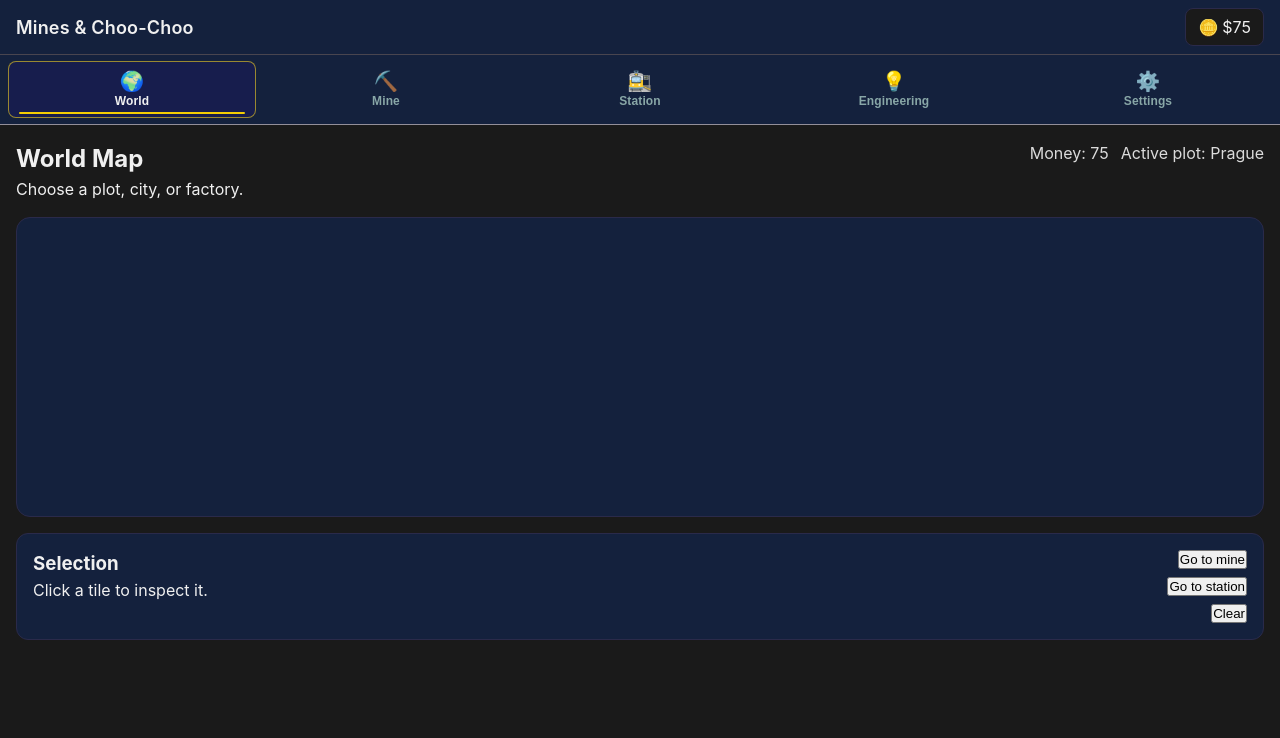
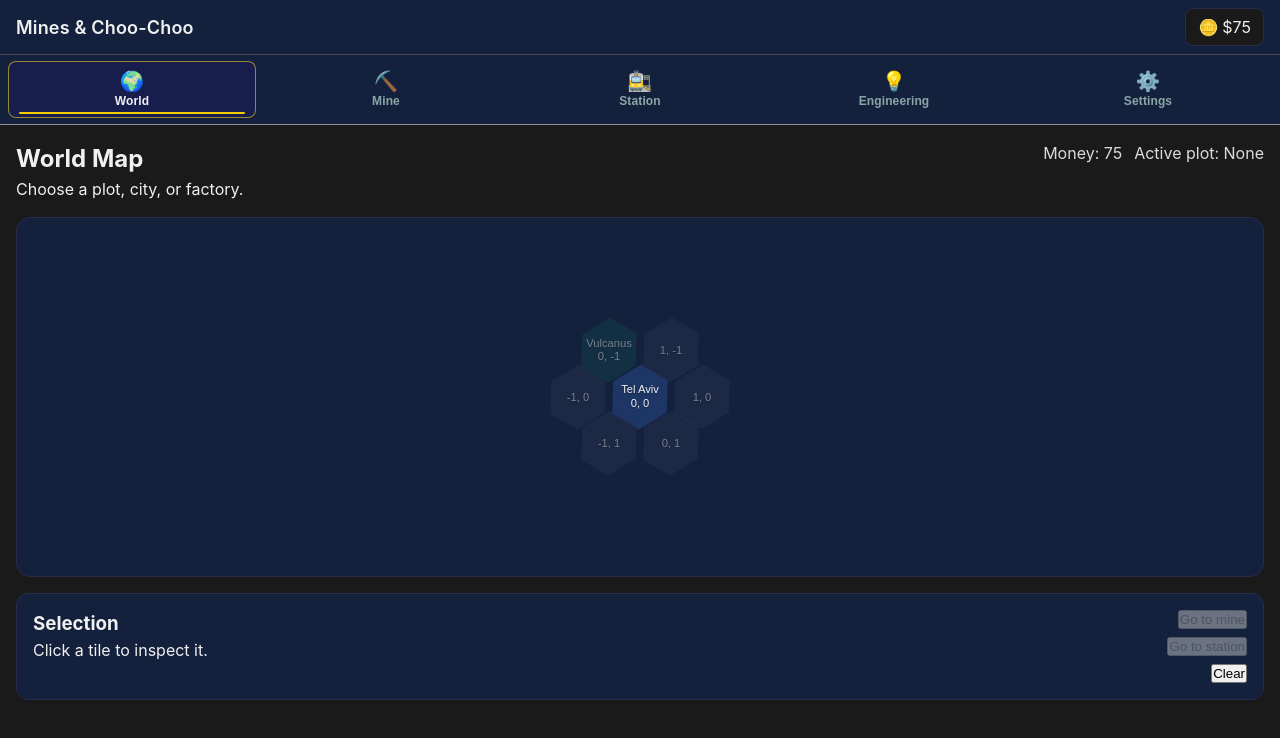
Before and after one commit to SM-26/MCC, a Svelte app: page / in a window 1280 px wide. Shown: the top 738 px of the page. Built offline with nearby package versions, Linux system fonts and the light colour scheme.

Commit message:
worldview good baseline

```diff
--- a/src/components/world/WorldGrid.svelte
+++ b/src/components/world/WorldGrid.svelte
@@ -1,4 +1,4 @@
-<!-- src/views/WorldGrid.svelte -->
+<!-- /src/components/world/WorldGrid.svelte -->
 <script lang="ts">
   import type { WorldCell, WorldCellId } from '../../logic/world/worldTypes';
 
@@ -11,118 +11,133 @@
 
   let { cells, selectedCellId = null, onSelectCell, onSelectPlot }: Props = $props();
 
-  const HEX_W = 72;
-  const HEX_H = 82;
-  const X_STEP = 54;
-  const Y_STEP = 41;
+  const HEX_SIZE = 30;
+  const HEX_W = 62;
+  const HEX_H = 62;
+  const SCALE_X = HEX_W / (Math.sqrt(3) * HEX_SIZE);
+  const SCALE_Y = HEX_H / (2 * HEX_SIZE);
 
-  function cellToXY(cell: WorldCell) {
-    const x = cell.q * X_STEP;
-    const y = cell.r * Y_STEP + (cell.q % 2 ? HEX_H / 2 : 0);
-    return { x, y };
+  function axialToPixel(cell: WorldCell) {
+    return {
+      x: HEX_SIZE * (Math.sqrt(3) * cell.q + (Math.sqrt(3) / 2) * cell.r) * SCALE_X,
+      y: HEX_SIZE * (1.5 * cell.r) * SCALE_Y,
+    };
   }
 
   function handleClick(cell: WorldCell) {
-    if (cell.type === 'plot' && onSelectPlot) {
-      onSelectPlot(cell);
-      return;
-    }
-
+    if (cell.type === 'plot' && onSelectPlot) return onSelectPlot(cell);
     onSelectCell?.(cell);
   }
 </script>
 
 <div class="world-grid">
+  <div class="world-layer">
     {#each cells as cell (cell.id)}
-    {@const pos = cellToXY(cell)}
+      {@const pos = axialToPixel(cell)}
       <button
         class:selected={selectedCellId === cell.id}
         class={`hex type-${cell.type} ${cell.discovered ? 'discovered' : 'hidden'}`}
-      style={`--x:${pos.x}px; --y:${pos.y}px;`}
+        style={`--x:${pos.x}px; --y:${pos.y}px; --w:${HEX_W}px; --h:${HEX_H}px;`}
         onclick={() => handleClick(cell)}
         title={cell.name}
         aria-label={cell.name}
         type="button"
       >
+        <span class="hex-shape"></span>
+        <span class="hex-content">
           <span class="label">{cell.name}</span>
           <span class="coords">{cell.q}, {cell.r}</span>
+        </span>
       </button>
     {/each}
+  </div>
 </div>
 
 <style>
   .world-grid {
     position: relative;
     width: 100%;
-    min-height: 300px;
-    overflow: auto;
+    height: 360px;
+    overflow: hidden;
     border: 1px solid var(--mcc-border);
     border-radius: 14px;
     background: var(--mcc-bg-surface);
   }
 
+  .world-layer {
+    position: absolute;
+    inset: 0;
+  }
+
   .hex {
     position: absolute;
-    left: var(--x);
-    top: var(--y);
-    width: 72px;
-    height: 82px;
+    width: var(--w);
+    height: var(--h);
+    left: calc(50% + var(--x));
+    top: calc(50% + var(--y));
+    transform: translate(-50%, -50%);
     margin: 0;
-    padding: 8px;
+    padding: 0;
+    border: 0;
+    background: transparent;
+    color: var(--mcc-text-main);
+    cursor: pointer;
+    box-sizing: border-box;
+  }
+
+  .hex-shape {
+    position: absolute;
+    inset: 0;
     border: 1px solid var(--mcc-border);
     background: color-mix(in srgb, var(--mcc-bg-surface) 84%, black 16%);
-    color: var(--mcc-text-main);
     clip-path: polygon(25% 4%, 75% 4%, 100% 50%, 75% 96%, 25% 96%, 0% 50%);
+    transform: rotate(30deg);
+    transform-origin: center;
+  }
+
+  .hex-content {
+    position: absolute;
+    inset: 0;
     display: flex;
     flex-direction: column;
     justify-content: center;
     align-items: center;
-    gap: 4px;
-    cursor: pointer;
-    transform: translate(-50%, -50%);
+    gap: 2px;
+    pointer-events: none;
+    z-index: 1;
   }
 
   .hex.hidden {
     opacity: 0.45;
   }
-
   .hex.selected {
-    outline: 2px solid var(--mcc-accent, #60a5fa);
     z-index: 2;
   }
 
-  .type-plot {
+  .type-plot .hex-shape {
     background: color-mix(in srgb, #3b82f6 22%, var(--mcc-bg-surface));
   }
-
-  .type-city {
+  .type-city .hex-shape {
     background: color-mix(in srgb, #10b981 22%, var(--mcc-bg-surface));
   }
-
-  .type-factory {
+  .type-factory .hex-shape {
     background: color-mix(in srgb, #f59e0b 22%, var(--mcc-bg-surface));
   }
-
-  .type-fog {
+  .type-fog .hex-shape {
     background: color-mix(in srgb, #64748b 22%, var(--mcc-bg-surface));
   }
-
-  .type-empty {
+  .type-empty .hex-shape {
     background: color-mix(in srgb, #94a3b8 14%, var(--mcc-bg-surface));
   }
-
-  .type-blocker {
+  .type-blocker .hex-shape {
     background: color-mix(in srgb, #ef4444 22%, var(--mcc-bg-surface));
   }
 
-  .label {
-    font-size: 0.8rem;
-    font-weight: 600;
-    text-align: center;
-  }
-
+  .label,
   .coords {
+    pointer-events: none;
     font-size: 0.7rem;
-    opacity: 0.8;
+    line-height: 1;
+    text-shadow: 0 1px 1px rgba(0, 0, 0, 0.35);
   }
 </style>
--- a/src/logic/app/appContext.svelte.ts
+++ b/src/logic/app/appContext.svelte.ts
@@ -1,7 +1,5 @@
 // src/logic/app/appContext.svelte.ts
-
-export type ScreenSize = 'xs' | 'sm' | 'md' | 'lg' | 'xl';
-
+import type { ScreenSize } from "../../lib/sizes";
 export interface AppContextState {
   isPWAInstalled: boolean;
   isLoading: boolean;
--- a/src/logic/stateFactory.ts
+++ b/src/logic/stateFactory.ts
@@ -10,6 +10,8 @@ import { createDefaultSettingsState } from './app/settingsTypes';
 import { createEmptyAgeResources } from './mine/mineTypes';
 import { engineeringStore } from './engineering/engineeringStore.svelte';
 import { generatePlot } from './mine/mineGen';
+import { generateWorld } from './world/worldGen';
+
 
 function createDefaultPlotState(worldSeed: string, plotIndex = 0, plotId = `plot-${plotIndex}`, plotName = 'Prague'): PlotState {
   return {
@@ -31,17 +33,8 @@ function createDefaultPlotState(worldSeed: string, plotIndex = 0, plotId = `plot
   };
 }
 
-function createDefaultWorldState(initialPlots: PlotState[]): WorldState {
-  return {
-    cells: [],
-    plots: initialPlots.map((plot, index) => ({
-      plotId: plot.plotId,
-      cellId: `cell-plot-${index}`,
-      plotName: plot.plotName,
-      discovered: true,
-    })),
-    activePlotIndex: 0,
-  };
+function createDefaultWorldState(worldSeed: string, resetCount: number): WorldState {
+  return generateWorld(worldSeed, resetCount, 1);
 }
 
 /**
@@ -50,12 +43,13 @@ function createDefaultWorldState(initialPlots: PlotState[]): WorldState {
  */
 export function getInitialState(): GameState {
   const worldSeed = '123456';
+  const resetCount = 0;
 
   const plots: PlotState[] = [createDefaultPlotState(worldSeed, 0, 'plot-0', 'Prague')];
 
   return {
     money: 75,
-    world: createDefaultWorldState(plots),
+    world: createDefaultWorldState(worldSeed, resetCount),
     plots,
     engineering: {
       ...createDefaultEngineeringState(),
--- a/src/views/WorldView.svelte
+++ b/src/views/WorldView.svelte
@@ -1,4 +1,3 @@
-<!-- src/views/WorldView.svelte -->
 <script lang="ts">
   import { Button } from 'bits-ui';
   import { gameState } from '../logic/app/gameState.svelte';
@@ -7,7 +6,7 @@
   import WorldGrid from '../components/world/WorldGrid.svelte';
   import type { WorldCell } from '../logic/world/worldTypes';
 
-  let selectedCell: WorldCell | null = null;
+  let selectedCell = $state<WorldCell | null>(null);
 
   const cells = $derived(worldStore.current.cells);
   const activePlot = $derived(worldStore.activePlot);
@@ -120,20 +119,6 @@
     align-items: end;
   }
 
-  .mini-btn {
-    border: 1px solid var(--mcc-border);
-    border-radius: 10px;
-    padding: 10px 14px;
-    background: var(--mcc-bg-surface);
-    color: var(--mcc-text-main);
-    cursor: pointer;
-  }
-
-  .mini-btn:disabled {
-    opacity: 0.5;
-    cursor: not-allowed;
-  }
-
   @media (max-width: 800px) {
     .details {
       flex-direction: column;
```
Also changed, not shown: src/assets/git-info.txt. Lines whose indentation alone changed are shown as unchanged.
